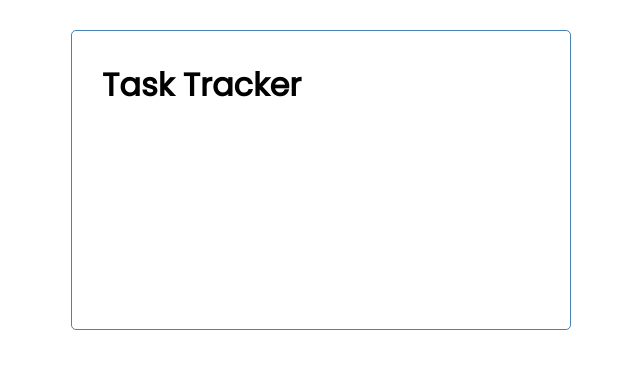
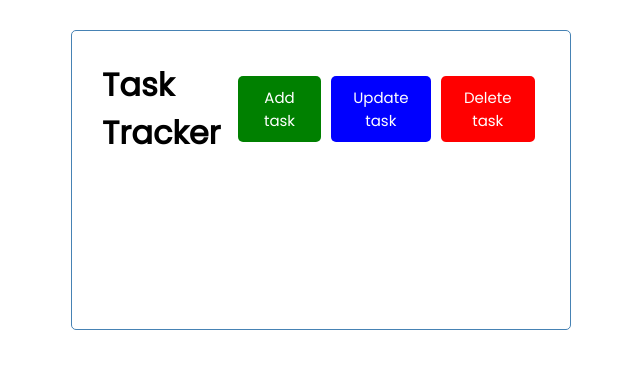
Before and after one commit to TinaLacatis/crash-2022, a Vue app: page / in a window 1280 px wide. Shown: the top 368 px of the page, without its empty margins (319-959 px from the left). Built offline with nearby package versions, Linux system fonts and the light colour scheme.

Commit message:
add Button component and its props

```diff
--- /dev/null
+++ b/src/components/Button.vue
@@ -0,0 +1,13 @@
+<template>
+  <button :style="{ background: color }" class="btn">{{ text }}</button>
+</template>
+
+<script>
+export default {
+  name: "Button",
+  props: {
+    text: String,
+    color: String,
+  },
+};
+</script>
--- a/src/components/Header.vue
+++ b/src/components/Header.vue
@@ -1,14 +1,22 @@
 <template>
   <header>
     <h1>{{ title }}</h1>
+    <Button text="Add task" color="green"></Button>
+    <Button text="Update task" color="blue"></Button>
+    <Button text="Delete task" color="red"></Button>
   </header>
 </template>
 
 <script>
+import Button from "./Button.vue";
+
 export default {
   name: "Header",
   props: {
     title: String,
+  },
+  components: {
+    Button,
   },
 };
 </script>
```
